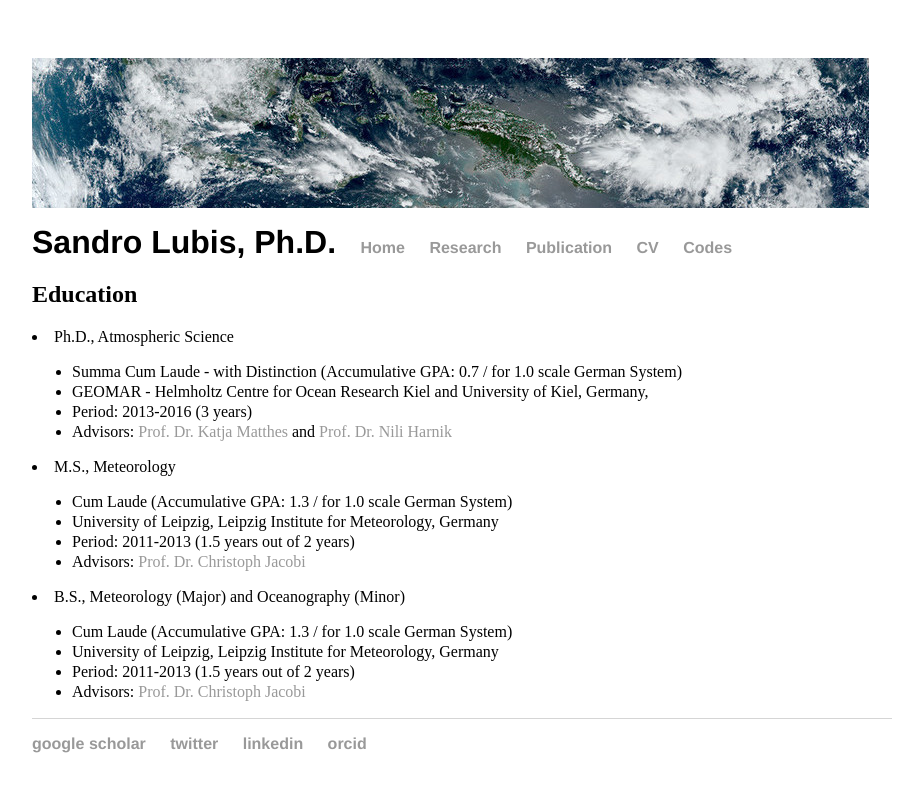
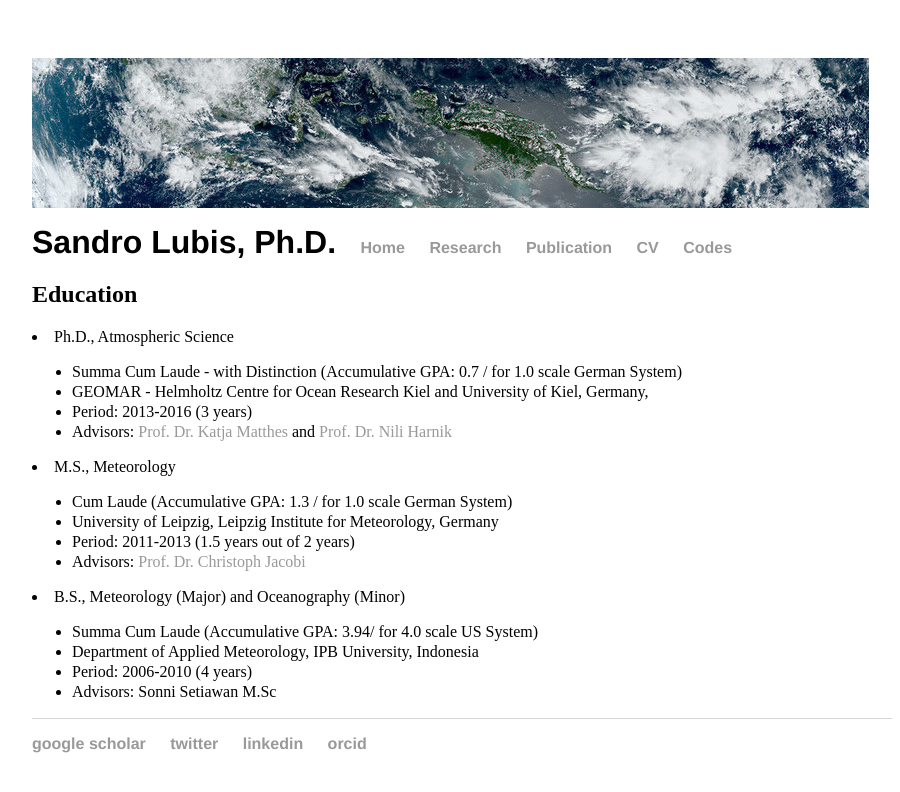
Before and after one commit to sandrolubis/sandrolubis.github.io, a Jekyll site: the page built from cv/index.html, in a window 1280 px wide. Shown: the top 792 px of the page, without its empty margins (276-1176 px from the left). Built offline with Jekyll 4.4.1, drawn with Linux system fonts in a browser that asks for light colours.

Commit message:
Update index.html

```diff
--- a/cv/index.html
+++ b/cv/index.html
@@ -25,10 +25,10 @@ title: CV | Sandro Lubis
 		</ul>
 		<li>B.S., Meteorology (Major) and Oceanography (Minor)</li>
 		<ul style="line-height:1.25; width: 800px;">
-			<li>Cum Laude (Accumulative GPA: 1.3 / for 1.0 scale German System)</li>
-			<li>University of Leipzig, Leipzig Institute for Meteorology, Germany</li>
-			<li>Period: 2011-2013 (1.5 years out of 2 years)</li>
-			<li> Advisors: <a href="https://home.uni-leipzig.de/jacobi/">Prof. Dr. Christoph Jacobi</a></li>
+			<li>Summa Cum Laude (Accumulative GPA: 3.94/ for 4.0 scale US System)</li>
+			<li>Department of Applied Meteorology, IPB University, Indonesia</li>
+			<li>Period: 2006-2010 (4 years)</li>
+			<li>Advisors: Sonni Setiawan M.Sc</li>
 		</ul>
 	</ul>
 </div>
```
